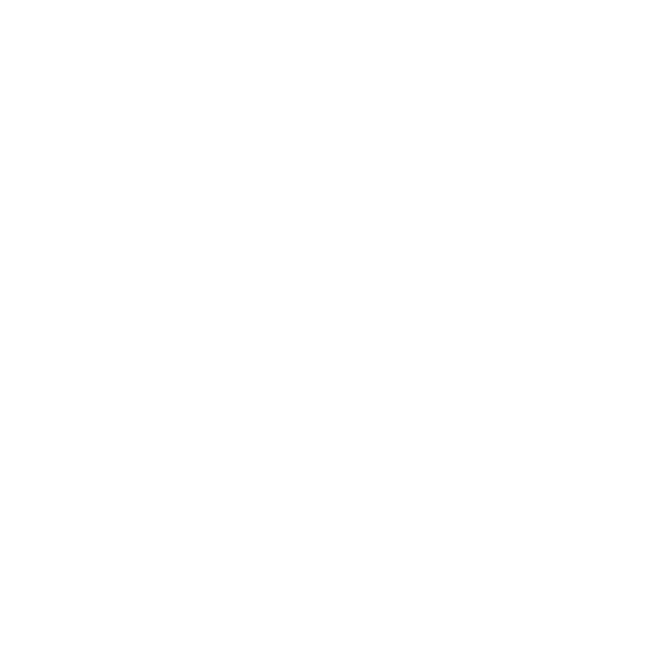
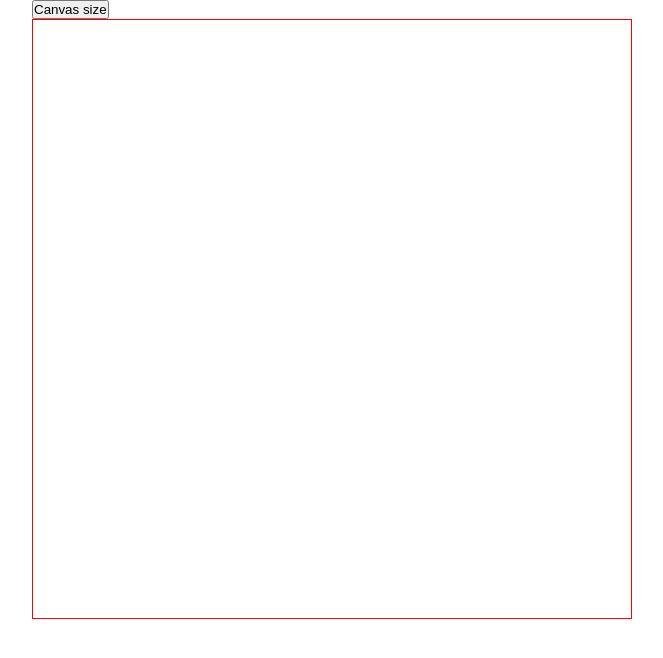
Before and after one commit to Zazzix/Etch-a-Sketch, a plain HTML site: page index.html in a window 1280 px wide. Shown: the whole page, without its empty margins (308-971 px from the left). Drawn offline with Linux system fonts and the light colour scheme.

Commit message:
feat: add canvas and basic logic

```diff
--- a/index.html
+++ b/index.html
@@ -9,6 +9,11 @@
 </head>
 
 <body>
+    <div class="hud">
+        <button class="size">Canvas size</button>
+        <div class="canvas">
+        </div>
+    </div>
     <script src="./script.js"></script>
 </body>
 
--- a/script.js
+++ b/script.js
@@ -0,0 +1,13 @@
+const getSize = document.querySelector(".size")
+const canvas = document.querySelector(".canvas")
+
+
+getSize.addEventListener('click', () => {
+
+
+    for (i = 1; i <= 32; i++) {
+        const div = document.createElement('div')
+        div.classList.add("square")
+        canvas.appendChild(div)
+    }
+})
--- a/style.css
+++ b/style.css
@@ -0,0 +1,36 @@
+* {
+    padding: 0;
+    margin: 0;
+    box-sizing: border-box;
+}
+
+body {
+    display: flex;
+    justify-content: center;
+    align-content: center;
+    min-height: 100vh;
+}
+
+.canvas {
+    display: flex;
+    flex-wrap: wrap;
+    flex-direction: row;
+    border: 1px red solid;
+    width: 600px;
+    height: 600px;
+}
+
+.hud {
+    display: flex;
+    flex-direction: column;
+}
+
+.square {
+    flex: 1 1;
+    border: 1px goldenrod solid;
+}
+
+.size {
+    width: fit-content;
+    height: fit-content;
+}
```
